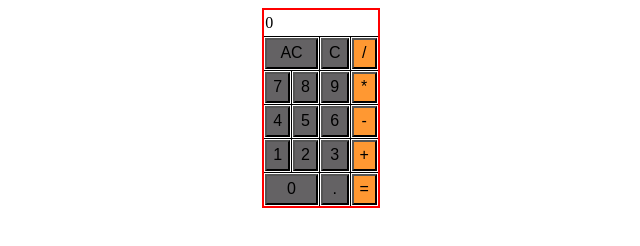
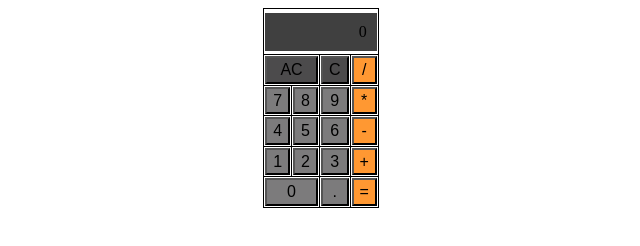
Before and after one commit to abuzzany/capculator, a website built with webpack: page src/index.html in a window 1280 px wide. Shown: the whole page, without its empty margins (319-959 px from the left). Built offline with nearby package versions, Linux system fonts and the light colour scheme.

Commit message:
Add still ugly styles

```diff
--- a/src/css/style.css
+++ b/src/css/style.css
@@ -3,7 +3,7 @@ table{
     border-collapse: collapse;
     width: 100px;
     height: 200px;
-    border: 2px solid red;
+    border: 1px solid black;
 }
 
 td{
@@ -12,20 +12,32 @@ td{
     height: 10px;
 }
 
-button{
+button:hover{
+    background-color: rgba(181, 181, 181);
+}
+
+.display{
+    grid-column: 1 / -1;
+    background-color: rgba(0, 0, 0, .75);
+    display: flex;
+    align-items: flex-end;
+    justify-content: space-around;
+    flex-direction: column;
+    padding: 10px;
+    word-wrap: break-word;
+    word-break: break-all;
+}
+
+.clear{
     cursor: pointer;
     width: 100%;
     height: 100%;
     justify-content: center;
     align-content: center;
-    background-color: rgba(100, 98, 100);
+    background-color: rgba(76, 75, 76);
     outline: none;
     font-size: 1rem;
     display:inline-block;
-}
-
-button:hover{
-    background-color: rgba(181, 181, 181);
 }
 
 .operand{
@@ -34,7 +46,7 @@ button:hover{
     height: 100%;
     justify-content: center;
     align-content: center;
-    background-color: rgba(100, 98, 100);
+    background-color: rgba(124, 123, 124);
     outline: none;
     font-size: 1rem;
     display:inline-block;
--- a/src/index.html
+++ b/src/index.html
@@ -9,15 +9,15 @@
     <table id="calculator">
         <tr>
             <td colspan="4"">
-                <div data-display>0</div>
+                <div class="display" data-display>0</div>
             </td>
         </tr>
         <tr>
             <td colspan="2">
-                <button class="operand" data-clear-all>AC</button>
+                <button class="clear" data-clear-all>AC</button>
             </td>
             <td>
-                <button class="operand" data-clear>C</button>
+                <button class="clear" data-clear>C</button>
             </td>
             <td>
                 <button class="operator" data-operator>/</button>
```
